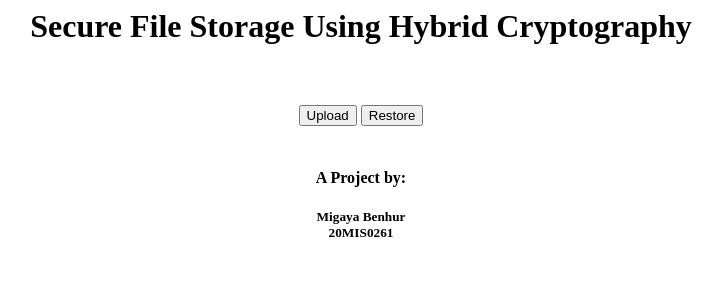
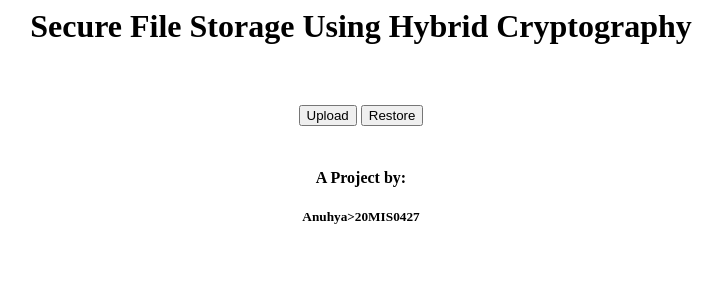
Before and after one commit to AnuhyaReddi/SecureCloudStorage, a Flask app: page / in a window 1280 px wide. Shown: the top 300 px of the page, without its empty margins (279-1000 px from the left). Run offline with Flask 2, Linux system fonts and the light colour scheme.

Commit message:
index.html

```diff
--- a/templates/index.html
+++ b/templates/index.html
@@ -9,7 +9,7 @@
 				</tr>
 			</table>
 			<br><h4>A Project by:</h4>
-			<h5>Migaya Benhur<br>20MIS0261</h5>
+			<h5>Anuhya>20MIS0427</h5>
 		</center>
 	</body>
 </html>
```
